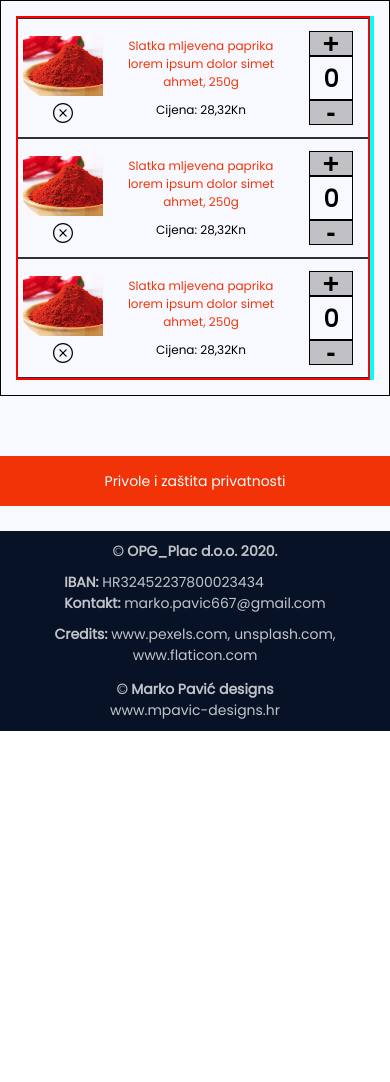
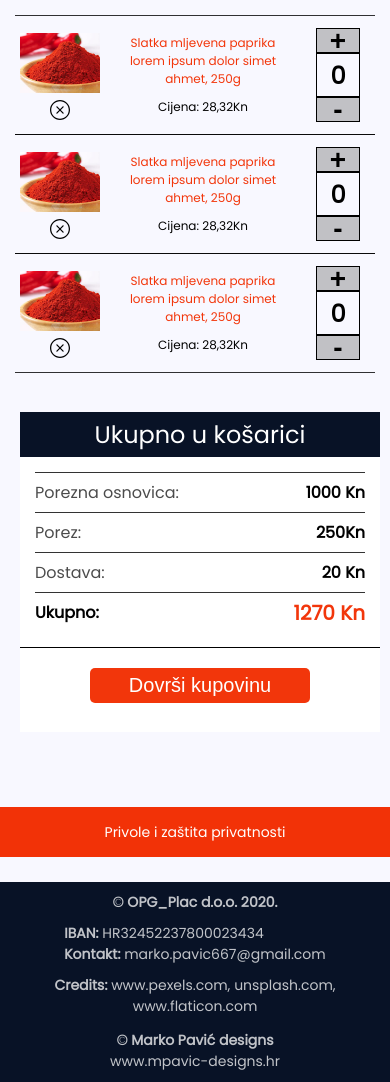
Before and after one commit to MarkoPavich/OPG_Plac, a Django app: a page that uses OPG_Plac/templates/components/cart/cart.html in a window 390 px wide. Shown: the part 192-1274 px from the top of the page. Before the commit the page ends 923 px from the top, so only its background shows below. Run offline with Django 3.2, Linux system fonts and the light colour scheme; some libraries are stand-ins or nearby versions.

Commit message:
More progress on shopping_cart view and its responsive layout

```diff
--- a/OPG_Plac/static/subpages/cart/cart.css
+++ b/OPG_Plac/static/subpages/cart/cart.css
@@ -47,11 +47,10 @@
 
 
 .shoping_cart-top-content-container{
-	max-width: 1435px;
+	max-width: 1305px;
 	margin: 0 auto;
 
 	padding: 15px;
-	border: solid 1px black;
 
 	display: flex;
 	justify-content: space-between;
@@ -61,8 +60,6 @@
 	width: 100%;
 	max-width: 800px;
 
-	border: solid 2px red;
-
 	display: flex;
 	flex-direction: column;
 }
@@ -70,6 +67,8 @@
 .shopping_cart-product_item-container{
 	height: 120px;
 	width: 100%;
+
+	margin-bottom: -1px;
 
 	padding-left: 15px;
 	padding-right: 15px;
@@ -230,5 +229,115 @@
 
 
 .shopping-cart-order-info-container{
-	border: solid 2px cyan;
+	margin-left: 10px;
+
+	width: 100%;
+	max-width: 400px;
+	height: 320px;
+
+	background-color: #fff;
 }
+
+.shopping-cart-order-info-container header{
+	width: 100%;
+	height: 45px;
+
+	background-color: #081226;
+
+	display: flex;
+	justify-content: center;
+	align-items: center;
+
+	color: white;
+	font-size: 24px;
+}
+
+.shopping-cart-order-info-container ul{
+	margin: 0;
+	padding: 15px;
+}
+
+.shopping-cart-order-info-container ul li{
+	display: flex;
+	justify-content: space-between;
+	align-items: center;
+
+	border-top: solid 1px rgba(0,0,0,0.8);
+
+	height: 40px;
+
+	font-size: 16px;
+}
+
+.table-header{
+	opacity: 0.7;
+}
+
+.table-value{
+	font-weight: bold;
+}
+
+.table-total-header{
+	font-weight: bold;
+}
+
+.table-total{
+	font-weight: bold;
+	color: #f2360b;
+
+	font-size: 20px;
+}
+
+.shopping-cart-cta-container{
+	width: 100%;
+
+	padding-top: 20px;
+
+	border-top: solid 1px black;
+
+	display: flex;
+	justify-content: center;
+}
+
+.shopping-cart-cta-container button{
+	height: 35px;
+	width: 220px;
+
+	border: none;
+
+	border-radius: 5px;
+
+	background-color: #f2360b;
+
+	color: white;
+
+	font-size: 20px;
+}
+
+.shopping-cart-cta-container button:focus{
+	outline: none;
+}
+
+.shopping-cart-cta-container button:hover{
+	cursor: pointer;
+
+	transform: translate(0, -1px);
+}
+
+@media(max-width: 1200px){
+	.shoping_cart-top-content-container{
+		flex-direction: column;
+
+		align-items: center;
+	}
+
+	.shopping-cart-order-info-container{
+		max-width: 100%;
+
+		margin-top: 40px;
+	}
+
+	.shopping_cart-items-container{
+		max-width: 100%;
+	}
+}
--- a/OPG_Plac/templates/components/cart/cart.html
+++ b/OPG_Plac/templates/components/cart/cart.html
@@ -121,6 +121,30 @@
         </div>
 
         <div class="shopping-cart-order-info-container">
+            <header>Ukupno u košarici</header>
+
+            <ul>
+                <li>
+                    <span class="table-header">Porezna osnovica:</span>
+                    <span class="table-value">1000 Kn</span>
+                </li>
+                <li>
+                    <span class="table-header">Porez:</span>
+                    <span class="table-value">250Kn</span>
+                </li>
+                <li>
+                    <span class="table-header">Dostava:</span>
+                    <span class="table-value">20 Kn</span>
+                </li>
+                <li>
+                    <span class="table-total-header">Ukupno:</span>
+                    <span class="table-total">1270 Kn</span>
+                </li>
+            </ul>
+
+            <div class="shopping-cart-cta-container">
+                <button>Dovrši kupovinu</button>
+            </div>
 
         </div>
 
```
